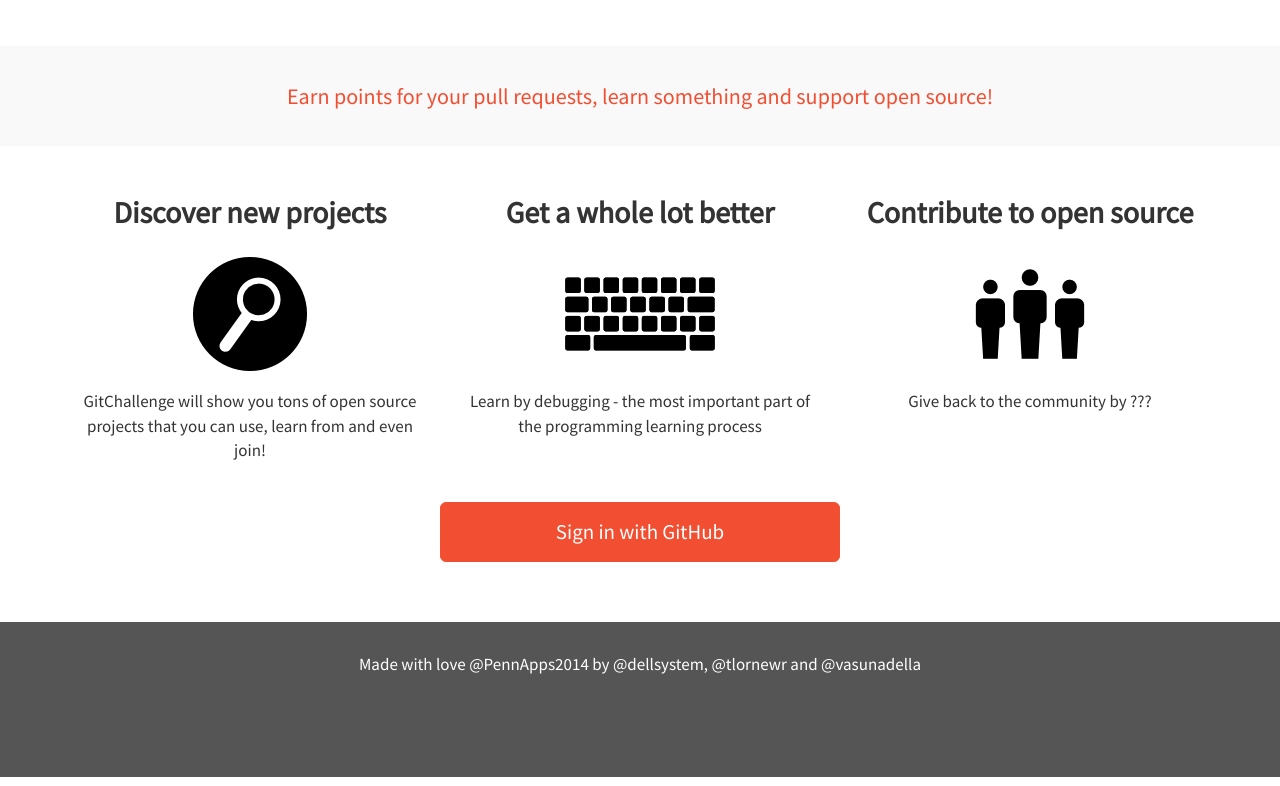
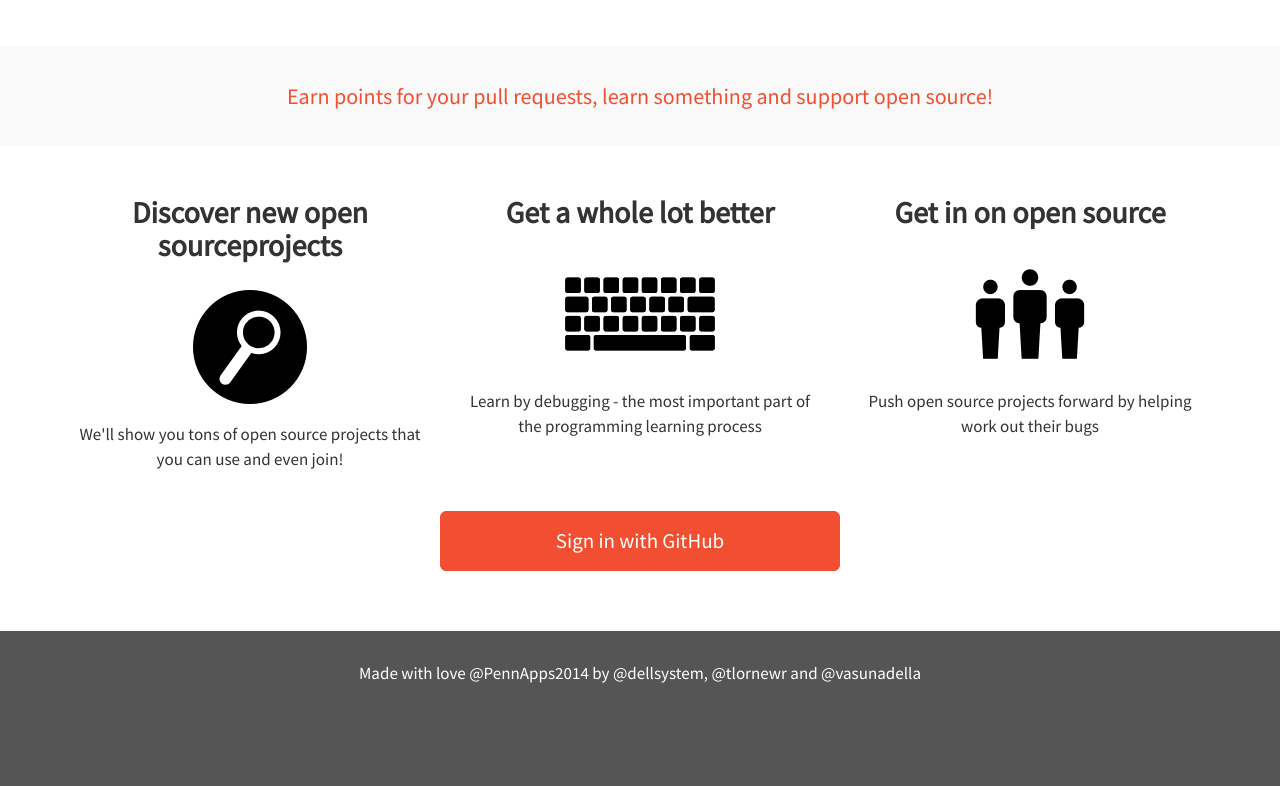
Before and after one commit to dellsystem/gitchallenge.com, a Django app: page / in a window 1280 px wide. Shown: the part 318-1104 px from the top of the page. Run offline with Django 3.2, Linux system fonts and the light colour scheme; style sheets or scripts are compiled from the project's sources; some libraries are stand-ins or nearby versions.

Commit message:
edited top copy

```diff
--- a/gitchallenged/templates/home.html
+++ b/gitchallenged/templates/home.html
@@ -3,12 +3,11 @@
 {% block content %}
 
 
-
 <div class="row text-center">
     <div class="col-md-4">
-        <h2>Discover new projects</h2>
+        <h2>Discover new open sourceprojects</h2>
         <img src="{{ STATIC_URL }}img/discover.png" />
-        <p>GitChallenge will show you tons of open source projects that you can use, learn from and even join!</p>
+        <p>We'll show you tons of open source projects that you can use and even join!</p>
     </div>
     <div class="col-md-4">
         <h2>Get a whole lot better</h2>
@@ -16,9 +15,9 @@
         <p>Learn by debugging - the most important part of the programming learning process</p>
     </div>
     <div class="col-md-4">
-        <h2>Contribute to open source</h2>
+        <h2>Get in on open source</h2>
         <img src="{{ STATIC_URL }}img/contribute.png" />
-        <p>Give back to the community by ???</p>
+        <p>Push open source projects forward by helping work out their bugs</p>
     </div>
 </div>
 
```
